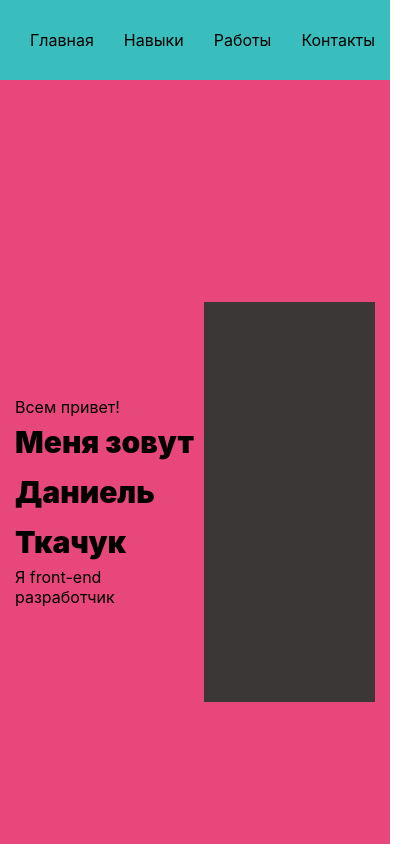
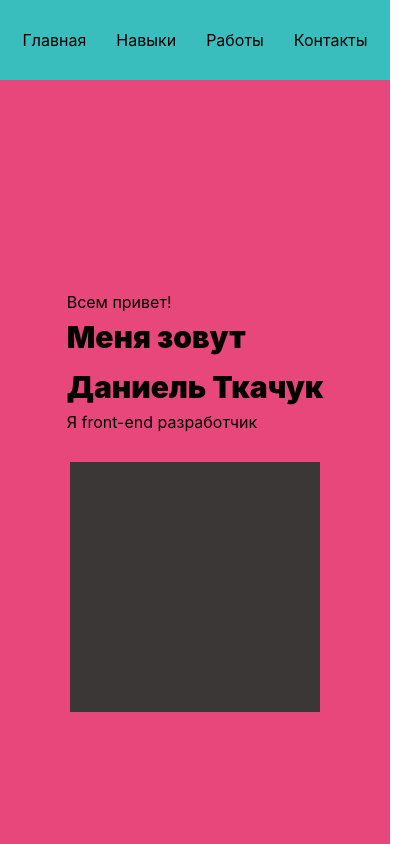
Before and after one commit to DaniyelGit/Portfolio, a React (Create React App) app: page / in a window 390 px wide. Shown: the top 844 px of the page, 415 px wide, since content can reach past the window. Built offline with nearby package versions, Linux system fonts and the light colour scheme.

Commit message:
added adaptability

```diff
--- a/src/Contacts/Contacts.module.css
+++ b/src/Contacts/Contacts.module.css
@@ -35,3 +35,22 @@
     padding: 20px;
     margin-bottom: 30px;
 }
+
+
+
+@media (max-width: 600px) {
+    .contacts__form {
+        padding: 30px 40px 40px;
+    }
+}
+@media (max-width: 500px) {
+    .contacts__form {
+        padding: 30px 20px 40px;
+    }
+    .contacts__input {
+        padding: 5px;
+    }
+    .contacts__textArea {
+        padding: 5px;
+    }
+}
--- a/src/footer/Footer.module.css
+++ b/src/footer/Footer.module.css
@@ -16,7 +16,7 @@
     justify-content: space-between;
     align-items: center;
     margin: 0 auto;
-    width: 400px;
+    max-width: 400px;
     border: 1px solid #000;
 }
 
--- a/src/header/Header.module.css
+++ b/src/header/Header.module.css
@@ -23,3 +23,9 @@
     font-weight: 400;
     color: #000;
 }
+
+@media (max-width: 900px) {
+    .header__inner {
+        justify-content: center;
+    }
+}
--- a/src/main/Main.module.css
+++ b/src/main/Main.module.css
@@ -9,10 +9,18 @@
     height: 100vh;
 }
 
+.main__content {
+    max-width: 500px;
+}
+
 .main__content_title {
     font-size: 30px;
     line-height: 50px;
     font-weight: 900;
+}
+
+.main__content_titleName {
+    display: inline-block;
 }
 
 .main__photo {
@@ -20,3 +28,39 @@
     height: 400px;
     background-color: #3b3737;
 }
+
+
+
+
+
+@media (max-width: 900px) {
+    .main__photo {
+        width: 400px;
+        height: 400px;
+    }
+    .main__content_titleName {
+        display: block;
+    }
+}
+@media (max-width: 768px) {
+    .main__photo {
+        width: 300px;
+        height: 300px;
+    }
+}
+@media (max-width: 600px) {
+    .main__photo {
+        width: 250px;
+        height: 250px;
+    }
+}
+@media (max-width: 560px) {
+    .main__inner {
+        flex-direction: column;
+        align-items: center;
+        justify-content: center;
+    }
+    .main__content {
+        margin-bottom: 30px;
+    }
+}
--- a/src/main/Main.tsx
+++ b/src/main/Main.tsx
@@ -14,7 +14,10 @@ export const Main = () => {
                             Всем привет!
                         </span>
                         <h1 className={s.main__content_title}>
-                            Меня зовут Даниель Ткачук
+                            Меня зовут&nbsp;
+                            <span className={s.main__content_titleName}>
+                                 Даниель Ткачук
+                            </span>
                         </h1>
                         <p className={s.main__content_text}>
                             Я front-end разработчик
--- a/src/skills/Skills.module.css
+++ b/src/skills/Skills.module.css
@@ -21,7 +21,7 @@
     padding: 10px;
     border: 1px solid black;
     background-color: #c9c0c0;
-    margin-bottom: 30px;
+    margin: 0 20px 30px;
 }
 
 .skills__item_image {
@@ -34,3 +34,20 @@
 .skills__item_title {
     margin-bottom: 20px;
 }
+
+
+@media (max-width: 1050px) {
+    .skills__items {
+        justify-content: space-around;
+    }
+}
+@media (max-width: 900px) {
+    .skills__items {
+        justify-content: space-around;
+    }
+}
+@media (max-width: 650px) {
+    .skills__item {
+
+    }
+}
--- a/src/works/MyWorks.module.css
+++ b/src/works/MyWorks.module.css
@@ -18,7 +18,7 @@
 .works__item {
     width: 300px;
     border: 1px solid #000;
-    margin-bottom: 30px;
+    margin: 0 20px 30px;
 }
 
 .works__item_images {
@@ -33,3 +33,15 @@
 .works__item_content {
     padding: 5px 10px 30px;
 }
+
+
+@media (max-width: 1050px) {
+    .works__items {
+        justify-content: space-around;
+    }
+}
+@media (max-width: 900px) {
+    .works__items {
+        justify-content: space-around;
+    }
+}
```
